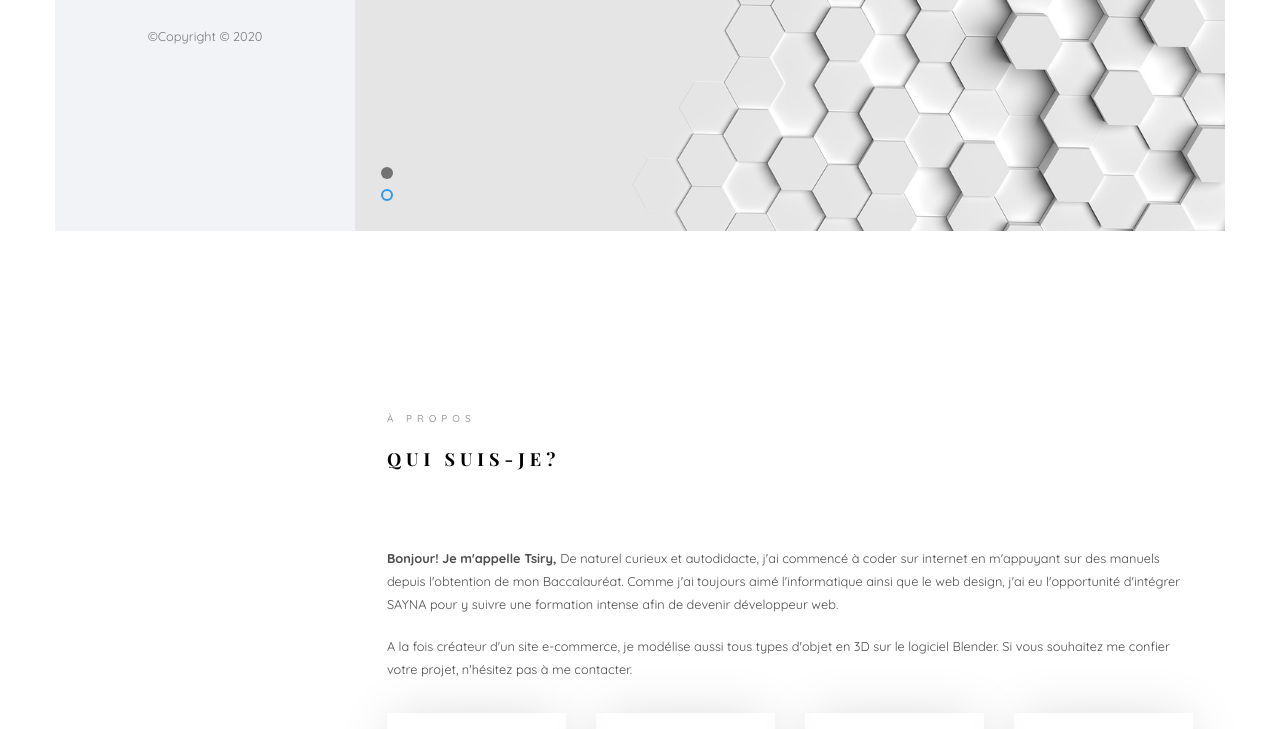
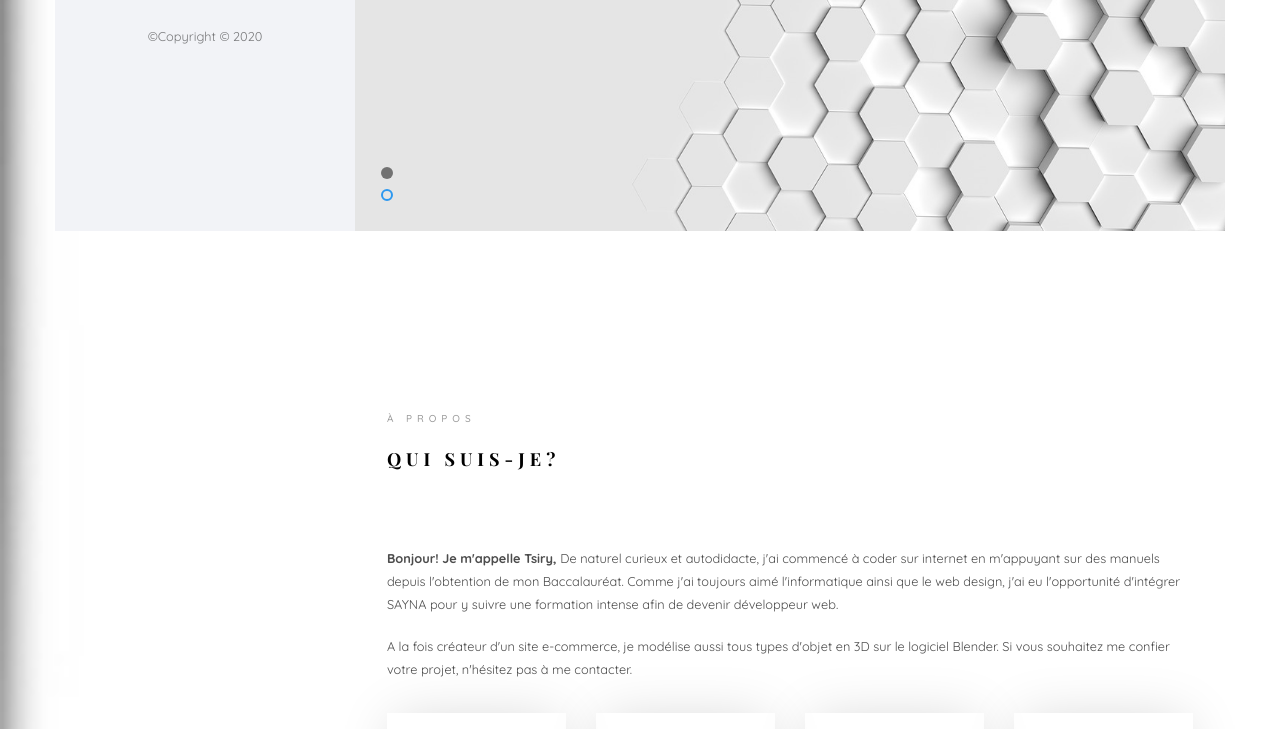
Before and after one commit to tsiryJL/NewPortfolio, a plain HTML site: page index.html in a window 1280 px wide. Shown: the part 569-1298 px from the top of the page. Drawn offline with nearby package versions, Linux system fonts and the light colour scheme; files whose address does not match are found by name; a web font is replaced by a local one.

Commit message:
update background

```diff
--- a/css/style.css
+++ b/css/style.css
@@ -12,6 +12,9 @@
 *
 * ======================================================= */
 body {
+  background-image: url(../images/test.jpg);
+  background-repeat: no-repeat;
+  background-size: cover;
   font-family: "Quicksand", Arial, sans-serif;
   font-weight: 400;
   font-size: 15px;
```
Also changed, not shown: images/test.jpg (added).
